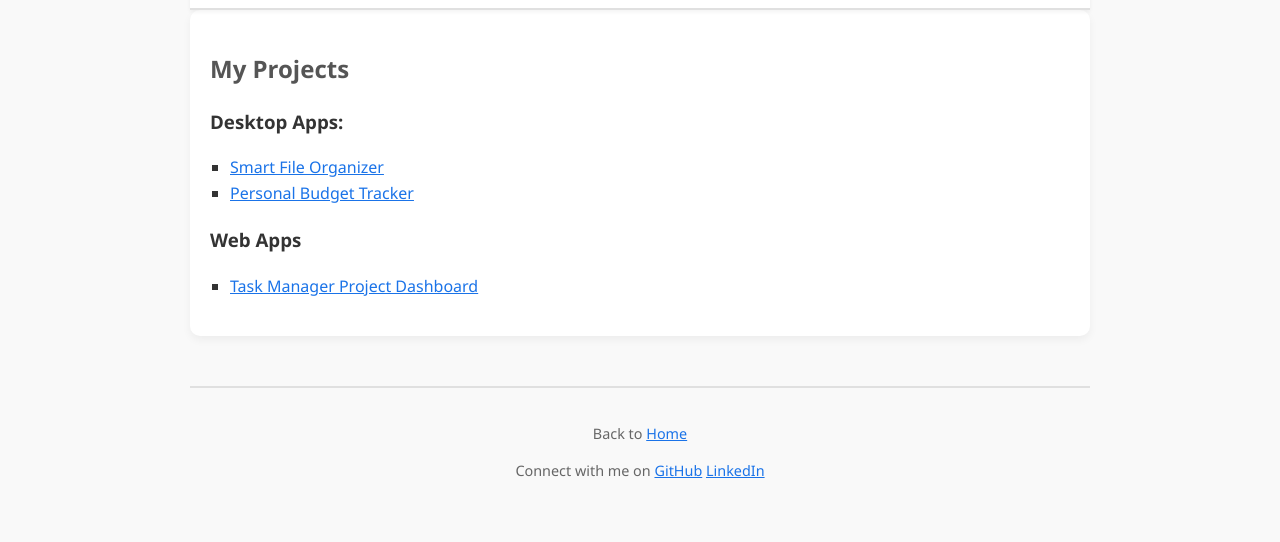
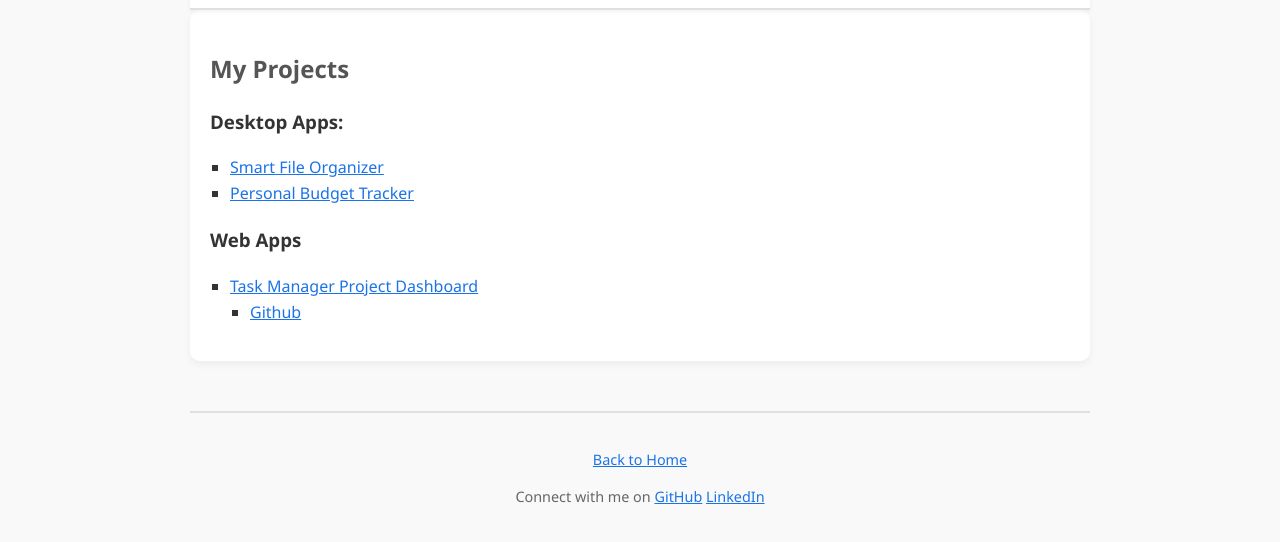
Before and after one commit to Sangaturcarawan/Sangaturcarawan.github.io, a plain HTML site: page projects.html in a window 1280 px wide. Shown: the part 138-680 px from the top of the page. Drawn offline with Linux system fonts and the light colour scheme.

Commit message:
Update projects.html

```diff
--- a/projects.html
+++ b/projects.html
@@ -28,6 +28,8 @@
         <h3>Web Apps</h3>
         <ul>
             <li><a href="https://task-manager-project-dashboard.onrender.com">Task Manager Project Dashboard</a></li>
+                <ul><li><a href="https://github.com/Sangaturcarawan/task-manager-project-dashboard">Github</li></ul>
+        </ul>
     </section>
     <footer>
         <p>Back to <a href="index.html">Home</a></p>
```
